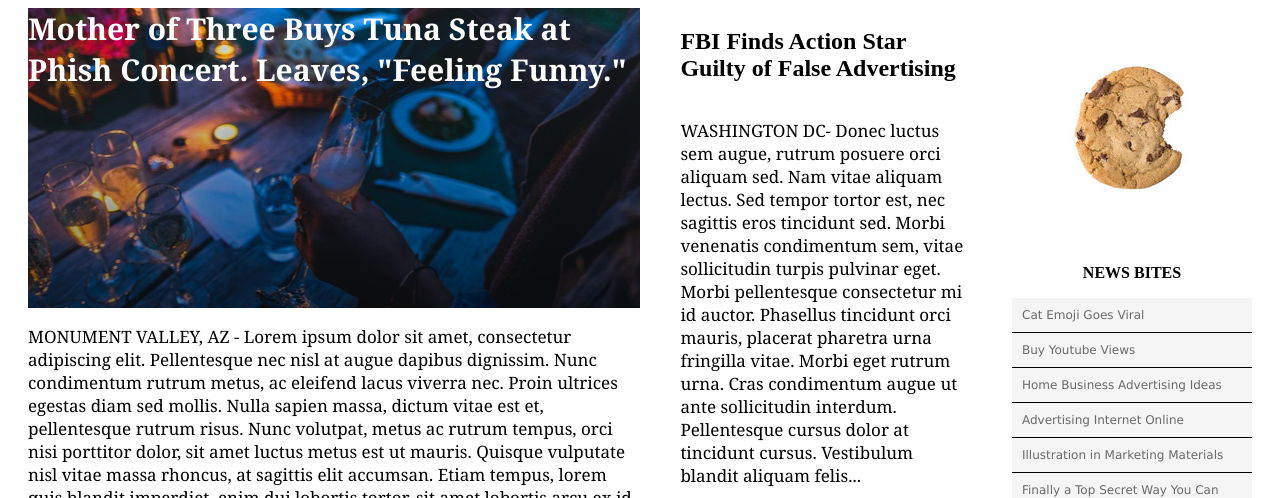
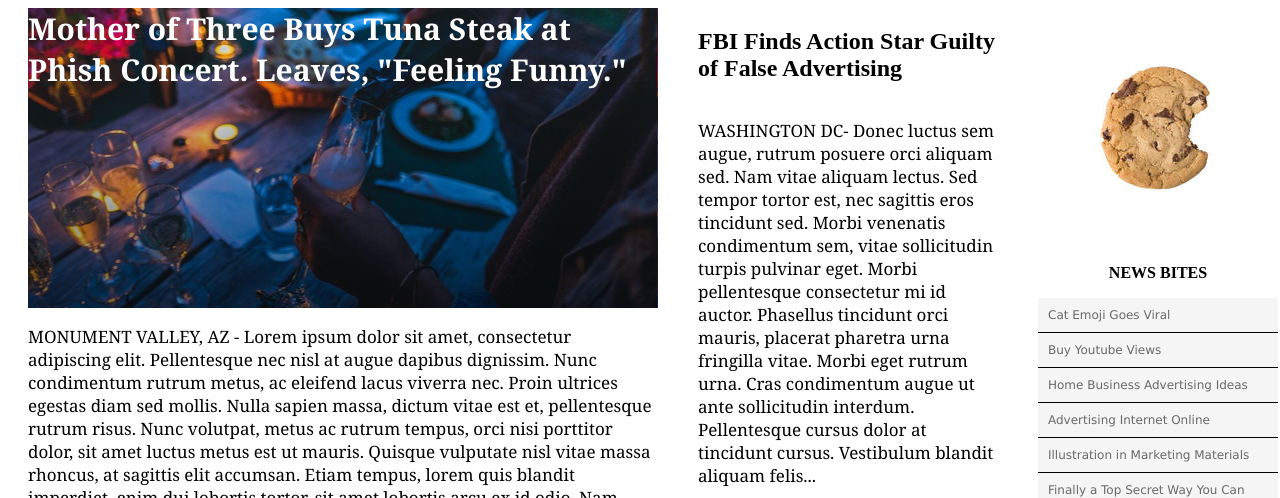
Before and after one commit to dscottjr/my-times, a plain HTML site: page index.html in a window 1280 px wide. Shown: the part 76-574 px from the top of the page. Drawn offline with Linux system fonts and the light colour scheme.

Commit message:
final but header shrink not exact

```diff
--- a/resources/css/style.css
+++ b/resources/css/style.css
@@ -12,7 +12,8 @@
   top: 0;
   left: 0;
   width: 100%;
-}
+  flex-shrink: 0;
+  }
 
 .logo {
   display: flex;
@@ -23,6 +24,7 @@
   justify-content: center;
   display: flex;
   margin-right: 30px;
+  flex-shrink: 0;
 }
 
 li {
@@ -52,16 +54,19 @@
 .column.large {
   width: 630px;
   margin: 20px 20px;
+  flex-shrink: 0;
 }
 
 .column.medium {
   width: 300px;
   margin: 20px 20px;
+  flex-shrink: 0;
 }
 
 .column.small {
   width: 240px;
   margin: 20px 20px;
+  flex-shrink: 0;
 }
 
 .column.large {
```
